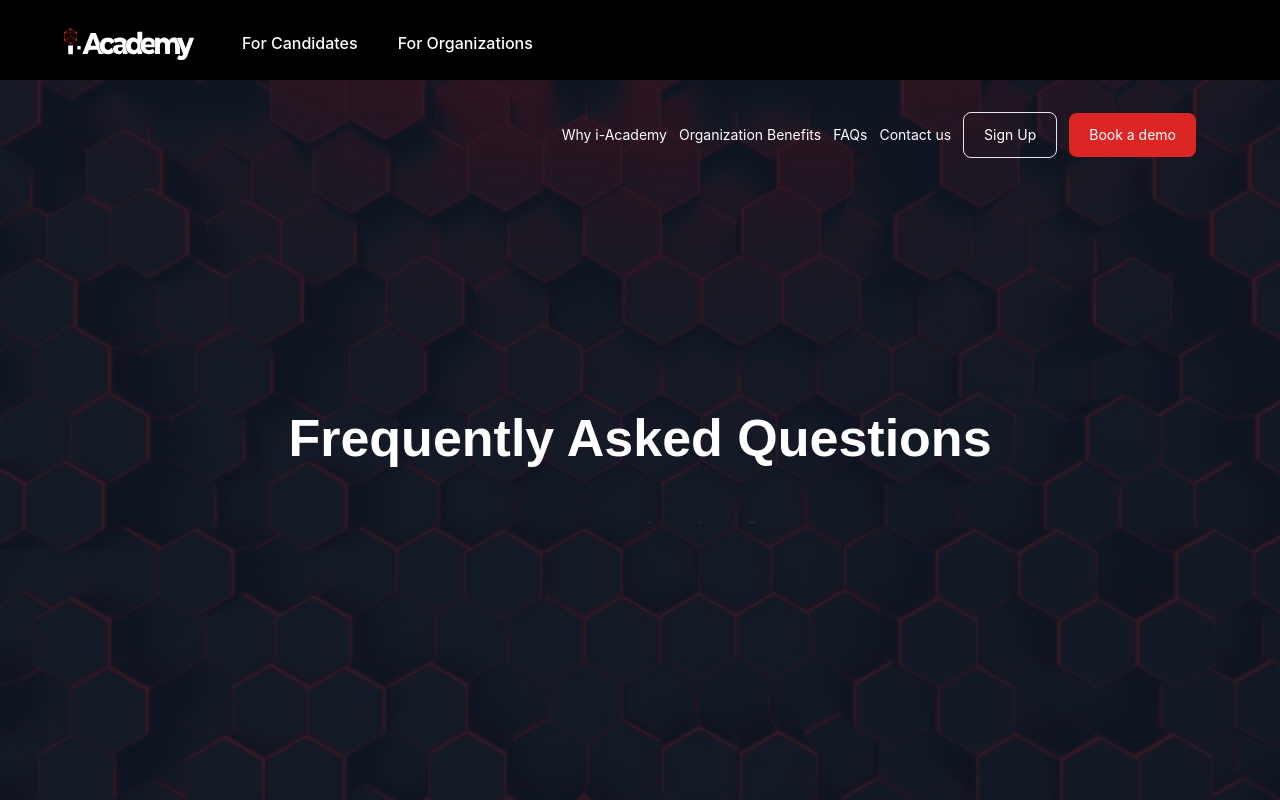
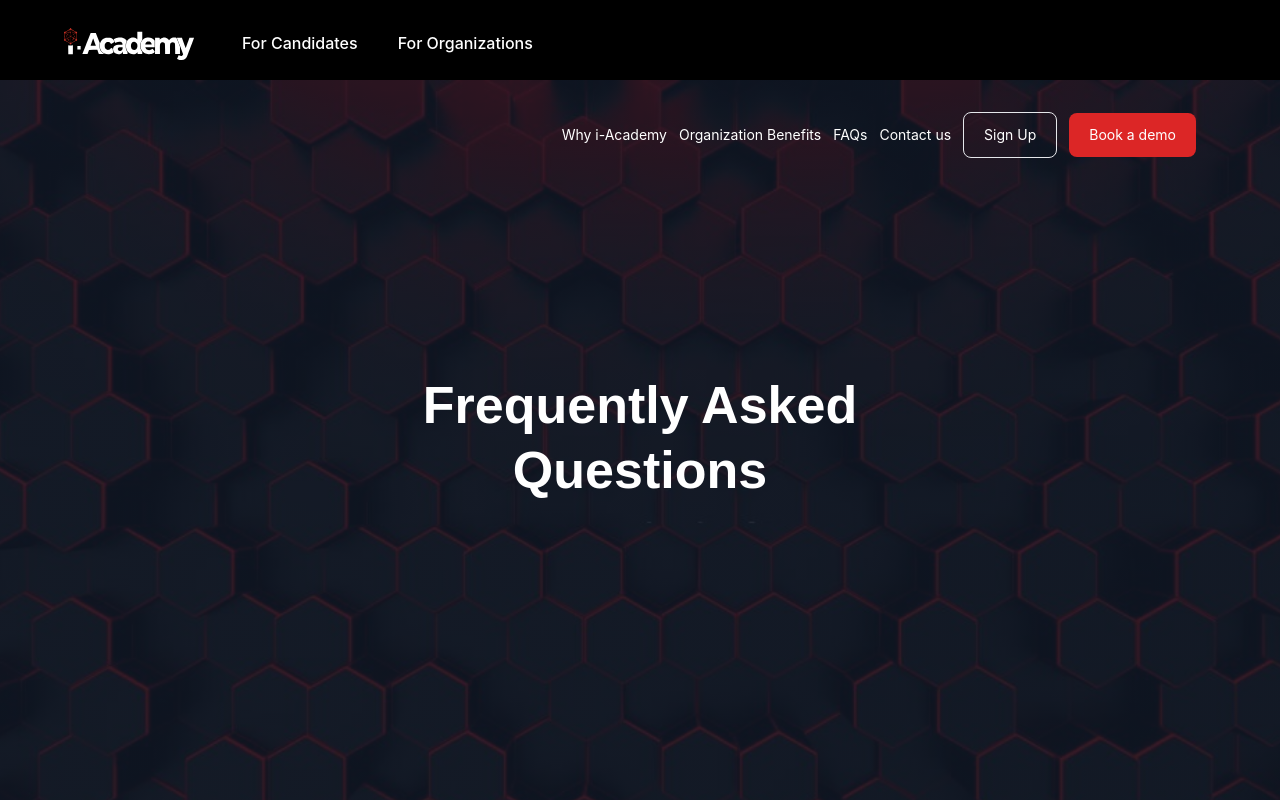
Before and after one commit to Waliyah-O/LMS_frontend, a React (Create React App) app: page /faq in a window 1280 px wide. Shown: the top 800 px of the page. Built offline with nearby package versions, Linux system fonts and the light colour scheme; no server answers.

Commit message:
hero component updated

```diff
--- a/src/components/heroSection/Hero.jsx
+++ b/src/components/heroSection/Hero.jsx
@@ -36,7 +36,12 @@ const Hero = ({ mainText, isButton }) => {
           </header>
 
           <section className="flex flex-col items-center h-full gap-12 justify-around lg:gap-8 lg:h-3/6 my-12">
-            <h1 className="text-white font-sora font-extrabold text-xl lg:text-xxl-heading lg:w-3/5 text-center">{mainText}</h1>
+            <h1
+              style={{ whiteSpace: 'pre-line' }}
+              className="text-white font-sora font-extrabold text-xl lg:text-xxl-heading lg:w-full text-center"
+            >
+              {mainText}
+            </h1>
 
             {isButton && (
               <Button
--- a/src/pages/marketing-website/FAQs/FAQpage.js
+++ b/src/pages/marketing-website/FAQs/FAQpage.js
@@ -6,7 +6,7 @@ import { faqs } from './faqData';
 const FAQpage = () => {
   return (
     <div>
-      <Hero mainText={'Frequently Asked Questions'} />
+      <Hero mainText={`Frequently Asked\nQuestions`} />
 
       <section>
         <h3>Got Questions? Check Out Our FAQs</h3>
--- a/src/pages/marketing-website/OrganizationBenefits/OrganizationBenefits.js
+++ b/src/pages/marketing-website/OrganizationBenefits/OrganizationBenefits.js
@@ -7,7 +7,7 @@ import { listContent, listContentTwo } from './orgData';
 const OrganizationBenefits = () => {
   return (
     <div>
-      <Hero mainText={'Leveraging  Seamless Employee Training Adherence'} isButton={true} />
+      <Hero mainText={`Leveraging Seamless Employee\nTraining Adherence`} isButton={true} />
 
       <section>
         <ListComponent
--- a/src/pages/marketing-website/WhyPage/WhyPage.js
+++ b/src/pages/marketing-website/WhyPage/WhyPage.js
@@ -7,7 +7,7 @@ import { listContent } from './whyData';
 const WhyPage = () => {
   return (
     <div>
-      <Hero mainText={'Empowering Young Africans with Essential Tech Skills for Lucrative Careers'} isButton={true} />
+      <Hero mainText={`Empowering Young Africans\nwith Essential Tech Skills for\nLucrative Careers`} isButton={true} />
 
       <section>
         <ListComponent
```
